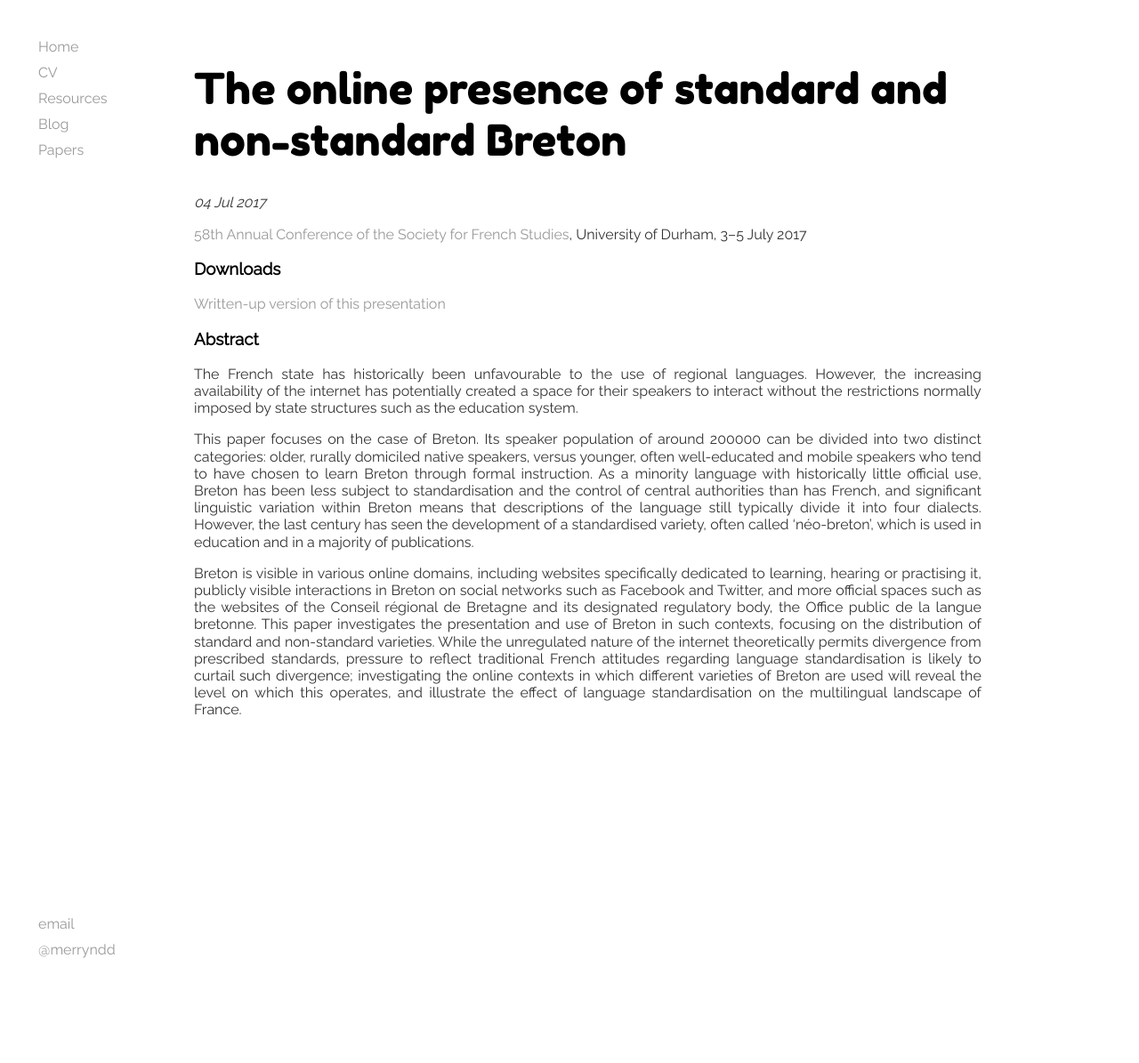
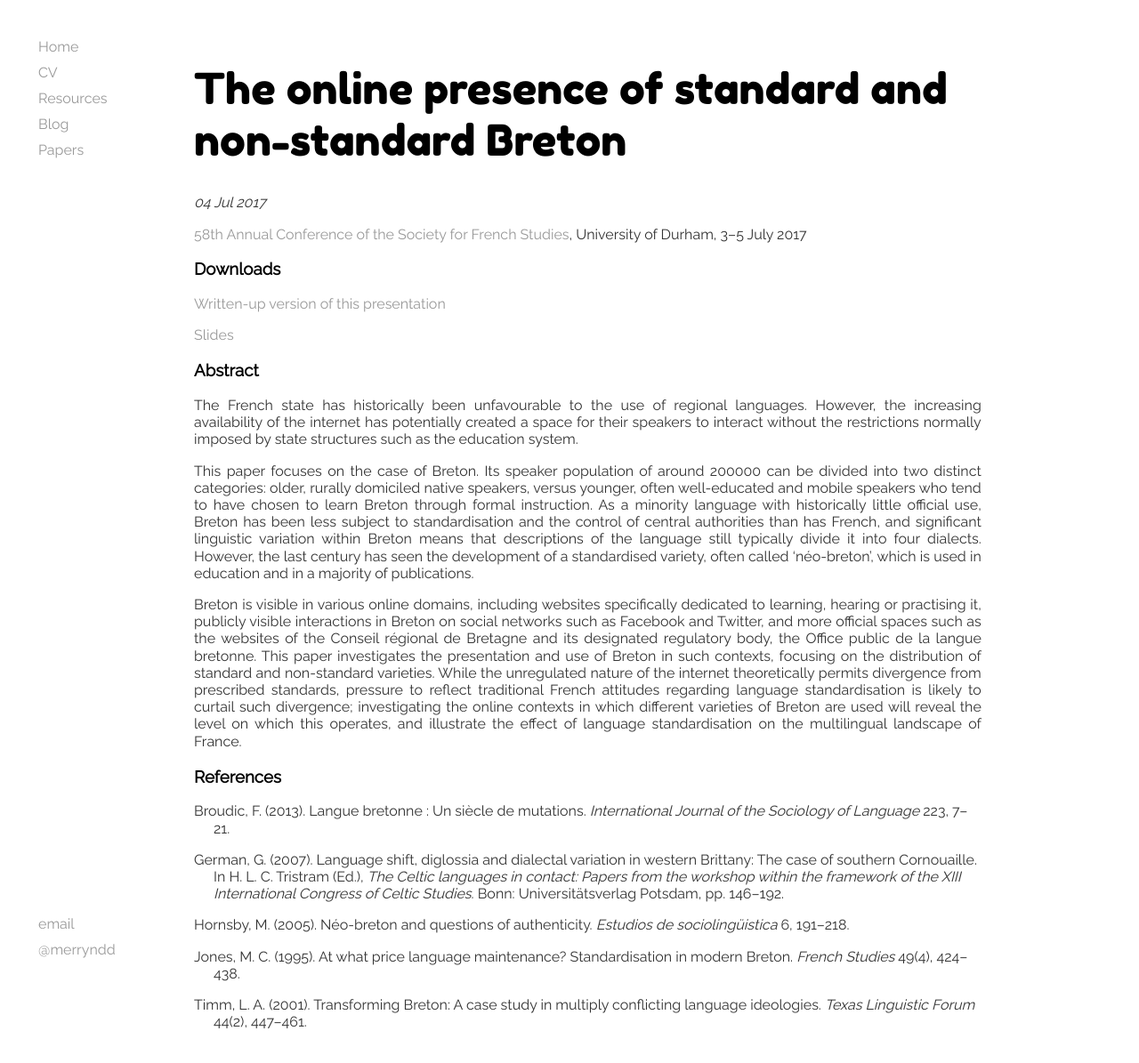
Before and after one commit to merryndd/merryndd.github.io, a Jekyll site: the page built from _posts/2017-07-04-breton-online.html, in a window 1280 px wide and 1212 px high. Shown: the top 1195 px of the window at 89% size. Built offline with Jekyll 4.4.1, drawn with Linux system fonts in a browser that asks for light colours.

Commit message:
Update 2017-07-04-breton-online.html

```diff
--- a/_posts/2017-07-04-breton-online.html
+++ b/_posts/2017-07-04-breton-online.html
@@ -8,6 +8,7 @@
 
 <h3>Downloads</h3>
 <p><a href="https://www.academia.edu/34555870/">Written-up version of this presentation</a></p>
+<p><a href="http://merryndd.github.io/papers/media/online-slides.pdf">Slides</a></p>
 
 <h3>Abstract</h3>
 <p>The French state has historically been unfavourable to the use of regional languages. However, the increasing availability of the internet has potentially created a space for their speakers to interact without the restrictions normally imposed by state structures such as the education system.</p>
@@ -15,3 +16,10 @@
 <p>This paper focuses on the case of Breton. Its speaker population of around 200000 can be divided into two distinct categories: older, rurally domiciled native speakers, versus younger, often well-educated and mobile speakers who tend to have chosen to learn Breton through formal instruction. As a minority language with historically little official use, Breton has been less subject to standardisation and the control of central authorities than has French, and significant linguistic variation within Breton means that descriptions of the language still typically divide it into four dialects. However, the last century has seen the development of a standardised variety, often called ‘néo-breton’, which is used in education and in a majority of publications.</p>
 
 <p>Breton is visible in various online domains, including websites specifically dedicated to learning, hearing or practising it, publicly visible interactions in Breton on social networks such as Facebook and Twitter, and more official spaces such as the websites of the Conseil régional de Bretagne and its designated regulatory body, the Office public de la langue bretonne. This paper investigates the presentation and use of Breton in such contexts, focusing on the distribution of standard and non-standard varieties. While the unregulated nature of the internet theoretically permits divergence from prescribed standards, pressure to reflect traditional French attitudes regarding language standardisation is likely to curtail such divergence; investigating the online contexts in which different varieties of Breton are used will reveal the level on which this operates, and illustrate the effect of language standardisation on the multilingual landscape of France.</p>
+
+<h3>References</h3>
+<p class="bibentry">Broudic, F. (2013). Langue bretonne : Un siècle de mutations. <i>International Journal of the Sociology of Language</i> 223, 7–21.</p>
+<p class="bibentry">German, G. (2007). Language shift, diglossia and dialectal variation in western Brittany: The case of southern Cornouaille. In H. L. C. Tristram (Ed.), <i>The Celtic languages in contact: Papers from the workshop within the framework of the XIII International Congress of Celtic Studies</i>. Bonn: Universitätsverlag Potsdam, pp. 146–192.</p>
+<p class="bibentry">Hornsby, M. (2005). Néo-breton and questions of authenticity. <i>Estudios de sociolingüistica</i> 6, 191–218.</p>
+<p class="bibentry">Jones, M. C. (1995). At what price language maintenance? Standardisation in modern Breton. <i>French Studies</i> 49(4), 424–438.</p>
+<p class="bibentry">Timm, L. A. (2001). Transforming Breton: A case study in multiply conflicting language ideologies. <i>Texas Linguistic Forum</i> 44(2), 447–461.</p>
```
